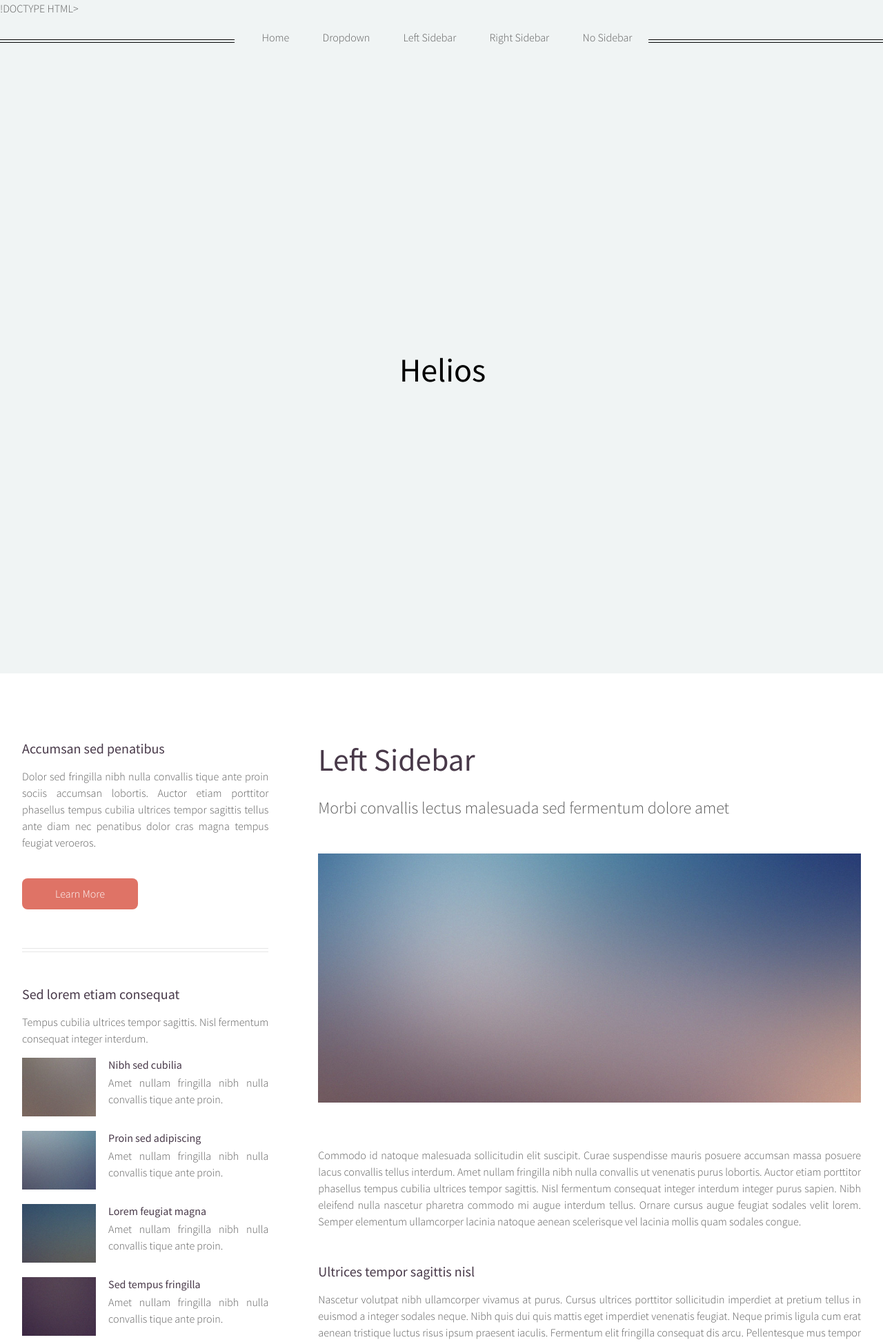
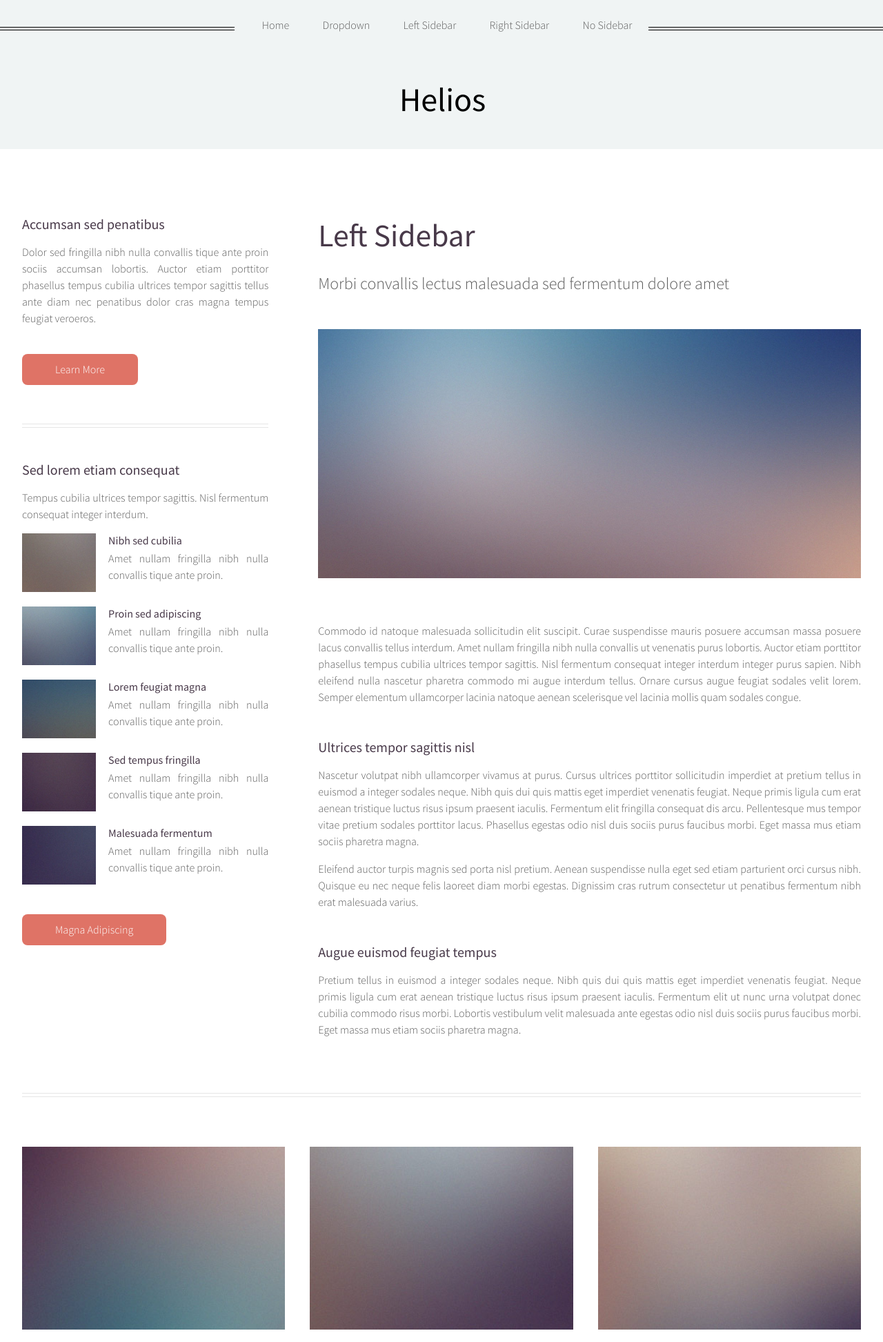
Before and after one commit to 000chan/CapstoneProject, a Django app: template web/django/templates/zz_left-sidebar.html in a window 1280 px wide. Shown: the top 1945 px of the page at 69% size. Run offline with Django 4.2, Linux system fonts and the light colour scheme; the template is opened without the code that fills it, so the values that code supplies are empty; parts of the project's set-up code (start-up, migrations or seed data) failed here and were passed over.

Commit message:
django 웹 어플리케이션 서버

```diff
--- a/web/django/main/settings.py
+++ b/web/django/main/settings.py
@@ -77,7 +77,6 @@ WSGI_APPLICATION = 'main.wsgi.application'
 #         'PORT': '3306', # DB 포트번호
 #     }
 # }
-
 DATABASES = {
     'default': {
         'ENGINE': 'django.db.backends.sqlite3',
--- a/web/django/templates/zz_left-sidebar.html
+++ b/web/django/templates/zz_left-sidebar.html
@@ -1,4 +1,4 @@
-!DOCTYPE HTML>
+<!DOCTYPE HTML>
 <!--
 	Helios by HTML5 UP
 	html5up.net | @ajlkn
```
